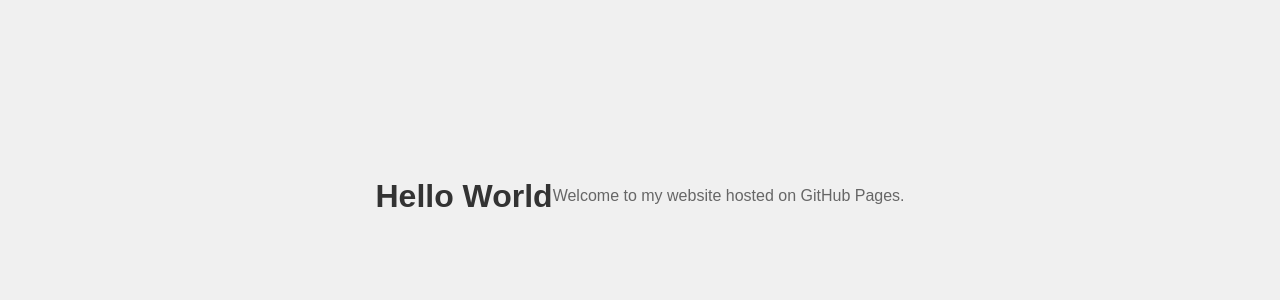
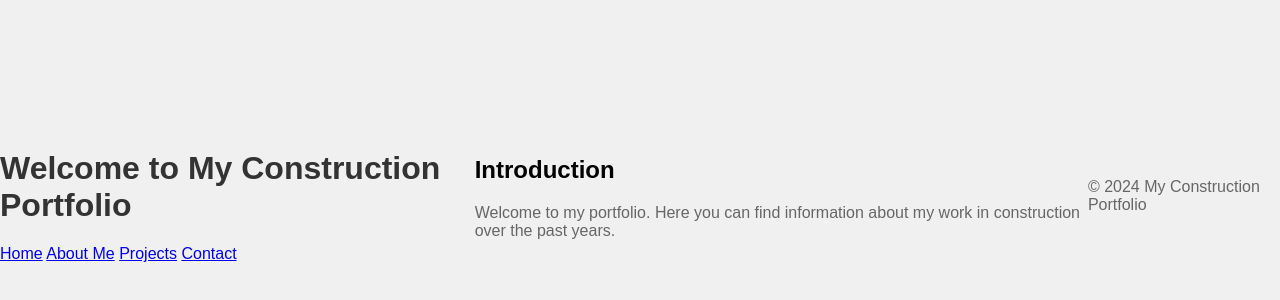
Before and after one commit to Mishtesla/pikas, a plain HTML site: page index.html in a window 1280 px wide. Shown: the part 204-504 px from the top of the page. Drawn offline with Linux system fonts and the light colour scheme.

Commit message:
Update index.html

```diff
--- a/index.html
+++ b/index.html
@@ -2,11 +2,28 @@
 <html lang="en">
 <head>
     <meta charset="UTF-8">
-    <title>My GitHub Pages Site</title>
+    <meta name="viewport" content="width=device-width, initial-scale=1.0">
+    <title>My Construction Portfolio</title>
     <link rel="stylesheet" href="styles.css">
 </head>
 <body>
-    <h1>Hello World</h1>
-    <p>Welcome to my website hosted on GitHub Pages.</p>
+    <header>
+        <h1>Welcome to My Construction Portfolio</h1>
+        <nav>
+            <a href="index.html">Home</a>
+            <a href="about.html">About Me</a>
+            <a href="projects.html">Projects</a>
+            <a href="contact.html">Contact</a>
+        </nav>
+    </header>
+    <main>
+        <section>
+            <h2>Introduction</h2>
+            <p>Welcome to my portfolio. Here you can find information about my work in construction over the past years.</p>
+        </section>
+    </main>
+    <footer>
+        <p>&copy; 2024 My Construction Portfolio</p>
+    </footer>
 </body>
 </html>
```
